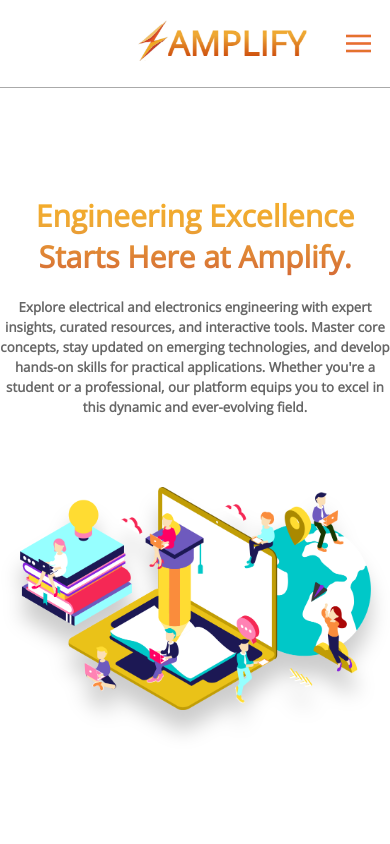
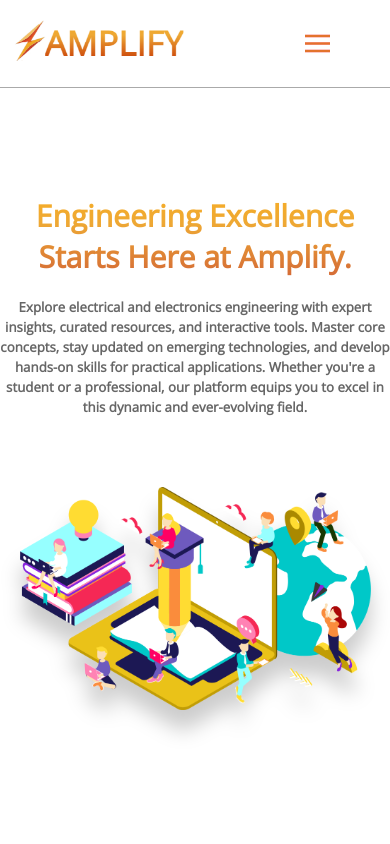
Before and after one commit to AbhijeetMasand/Amplify, a plain HTML site: page index.html in a window 390 px wide. Shown: the top 844 px of the page. Drawn offline with nearby package versions, Linux system fonts and the light colour scheme.

Commit message:
nav style change

```diff
--- a/style.css
+++ b/style.css
@@ -699,7 +699,7 @@ footer .btn:hover {
 	}
 	.logo {
 		transition: 1s;
-		margin-left: 30%;
+		margin-left: -12%;
 	}
 	nav ul, .srch, .login-btn{
 		display: none;
```
